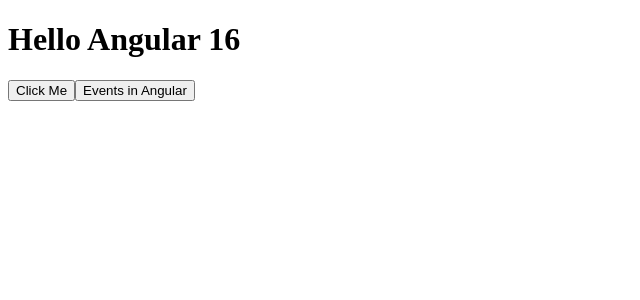
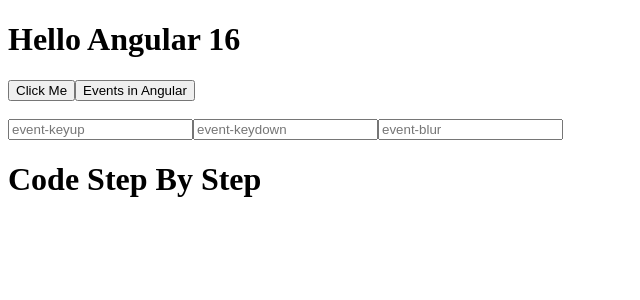
Before and after one commit to iampavanmun18/my-first-project, an Angular app: page / in a window 1280 px wide. Shown: the top 300 px of the page, without its empty margins (0-640 px from the left). Built offline with nearby package versions, Linux system fonts and the light colour scheme.

Commit message:
added mouseover event

```diff
--- a/src/app/app.component.html
+++ b/src/app/app.component.html
@@ -2,7 +2,16 @@
 <!-- function call -->
 <button (click)="getName('Pavan Mundada')">Click Me</button>
 
-<button (click)="getData()">Events in Angular</button>
+<button (click)="getData('hello')">Events in Angular</button>
+
+<br />
+<br />
+<input type="text" #box (keyup)="getData(box.value)" placeholder="event-keyup" />
+<input type="text" #box2 ((keydown))="getData(box2.value)" placeholder="event-keydown" />
+<input type="text" #box3 ((blur))="getData(box3.value)" placeholder="event-blur" />
+
+<h1 (mouseover)="getData('over')">Code Step By Step</h1>
+<!-- <input type="text" #box (keyup)="getData(box.value)" placeholder="event-keyup"/> -->
 <!-- <app-clover></app-clover>
 <app-user-list></app-user-list>
 <app-student-list></app-student-list>
```
